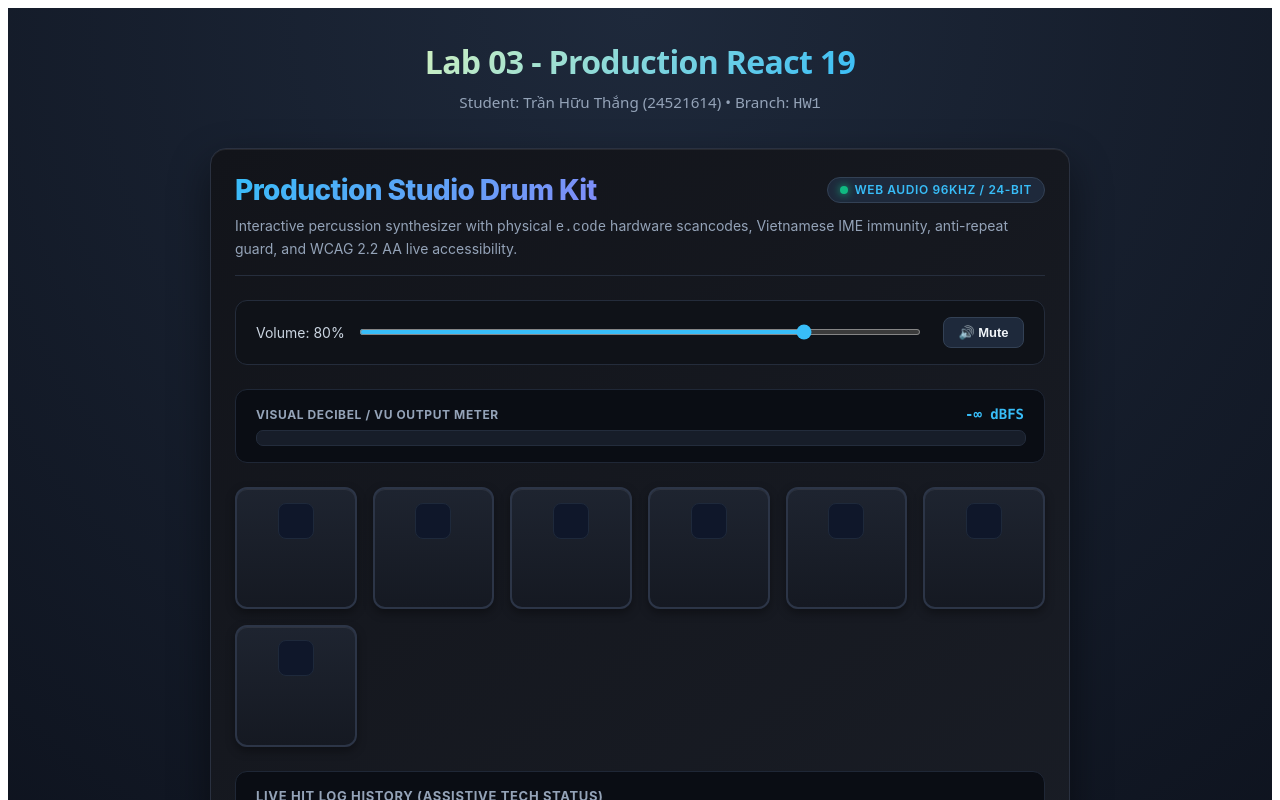
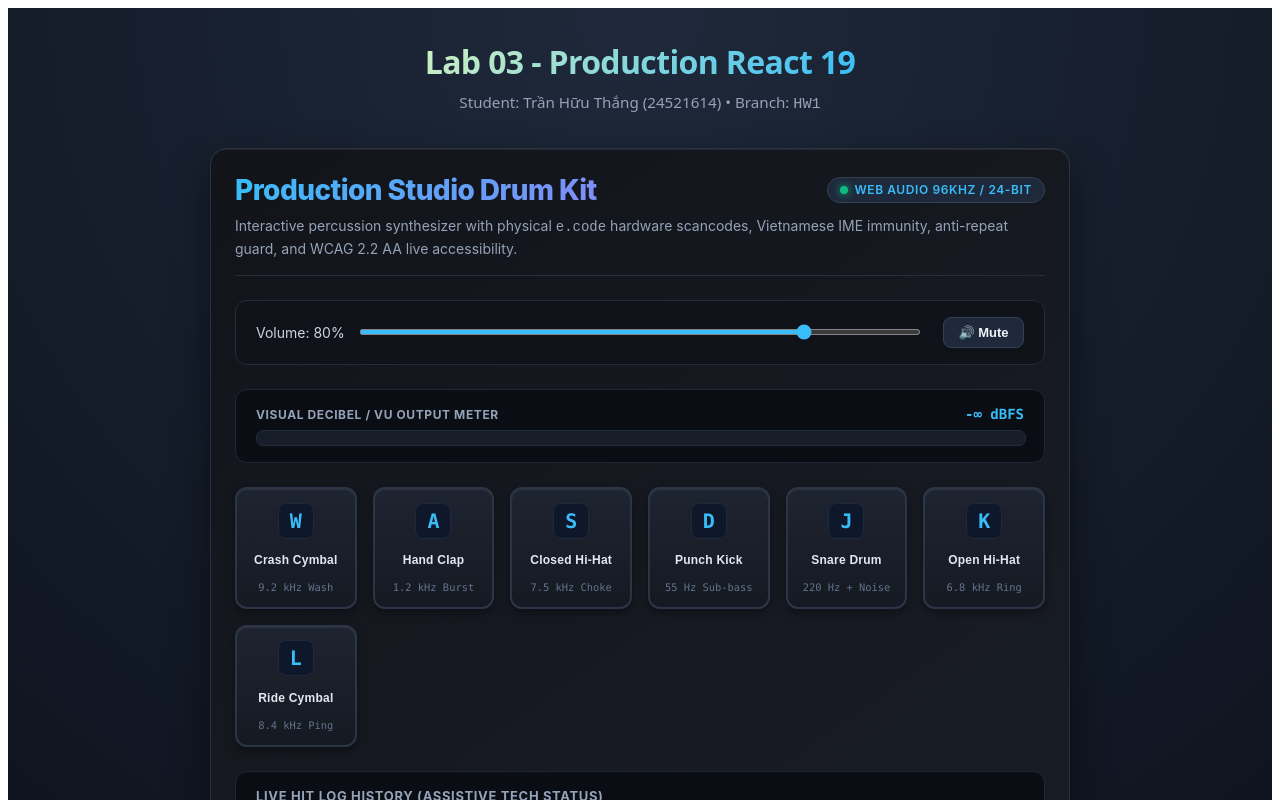
Before and after one commit to tranhuuthang224/24521614_TranHuuThang_Lab03, a React (Vite) app: page / in a window 1280 px wide. Shown: the top 800 px of the page. Built offline with nearby package versions, Linux system fonts and the light colour scheme.

Commit message:
fix(hw1): add explicit label and keyLabel aliases for drum pad cards

```diff
--- a/src/homeworks/DrumMachine/drumPadsData.js
+++ b/src/homeworks/DrumMachine/drumPadsData.js
@@ -7,64 +7,85 @@ export const DRUM_PADS = [
   {
     id: 'crash',
     name: 'Crash Cymbal',
+    label: 'Crash Cymbal',
     shortcut: 'W',
+    keyLabel: 'W',
     code: 'KeyW',
     color: '#38bdf8',
     category: 'cymbal',
+    frequency: '9.2 kHz Wash',
     description: 'High-frequency metallic shimmer crash',
   },
   {
     id: 'clap',
     name: 'Hand Clap',
+    label: 'Hand Clap',
     shortcut: 'A',
+    keyLabel: 'A',
     code: 'KeyA',
     color: '#a855f7',
     category: 'percussion',
+    frequency: '1.2 kHz Burst',
     description: 'Triple burst 808-style studio clap',
   },
   {
     id: 'hihat-closed',
     name: 'Closed Hi-Hat',
+    label: 'Closed Hi-Hat',
     shortcut: 'S',
+    keyLabel: 'S',
     code: 'KeyS',
     color: '#22c55e',
     category: 'hihat',
+    frequency: '7.5 kHz Choke',
     description: 'Crisp, tight bandpass filtered hi-hat',
   },
   {
     id: 'kick',
     name: 'Punch Kick',
+    label: 'Punch Kick',
     shortcut: 'D',
+    keyLabel: 'D',
     code: 'KeyD',
     color: '#ef4444',
     category: 'bass',
+    frequency: '55 Hz Sub-bass',
     description: 'Deep sine sub-bass transient punch',
   },
   {
     id: 'snare',
     name: 'Snare Drum',
+    label: 'Snare Drum',
     shortcut: 'J',
+    keyLabel: 'J',
     code: 'KeyJ',
     color: '#f59e0b',
     category: 'snare',
+    frequency: '220 Hz + Noise',
     description: 'Dual tone acoustic & noise burst snare',
   },
   {
     id: 'hihat-open',
     name: 'Open Hi-Hat',
+    label: 'Open Hi-Hat',
     shortcut: 'K',
+    keyLabel: 'K',
     code: 'KeyK',
     color: '#10b981',
     category: 'hihat',
+    frequency: '6.8 kHz Ring',
     description: 'Long ring sustaining open cymbal',
   },
   {
     id: 'ride',
     name: 'Ride Cymbal',
+    label: 'Ride Cymbal',
     shortcut: 'L',
+    keyLabel: 'L',
     code: 'KeyL',
     color: '#ec4899',
     category: 'cymbal',
+    frequency: '8.4 kHz Ping',
     description: 'Bright harmonic bell & wash ride',
   },
 ];
```
